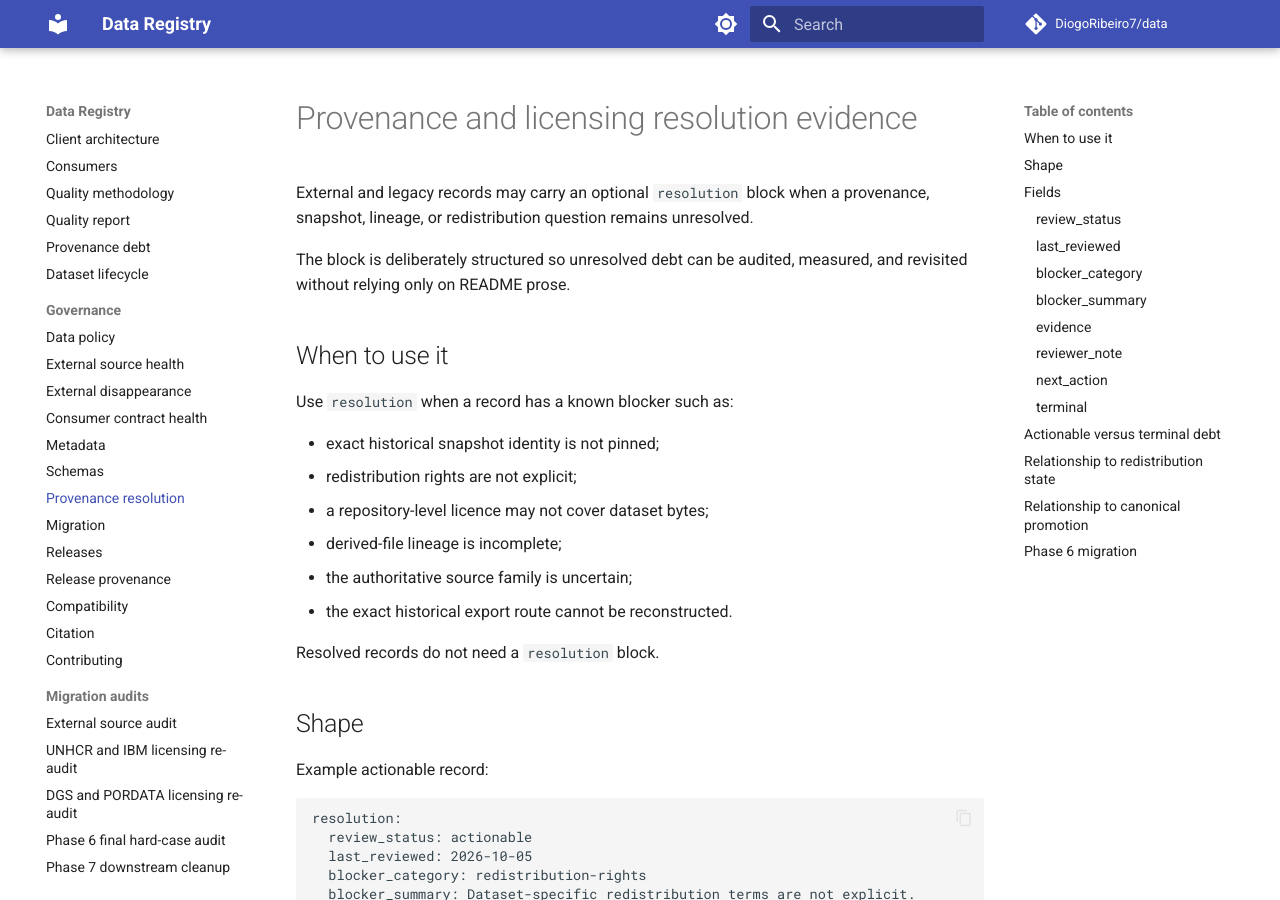
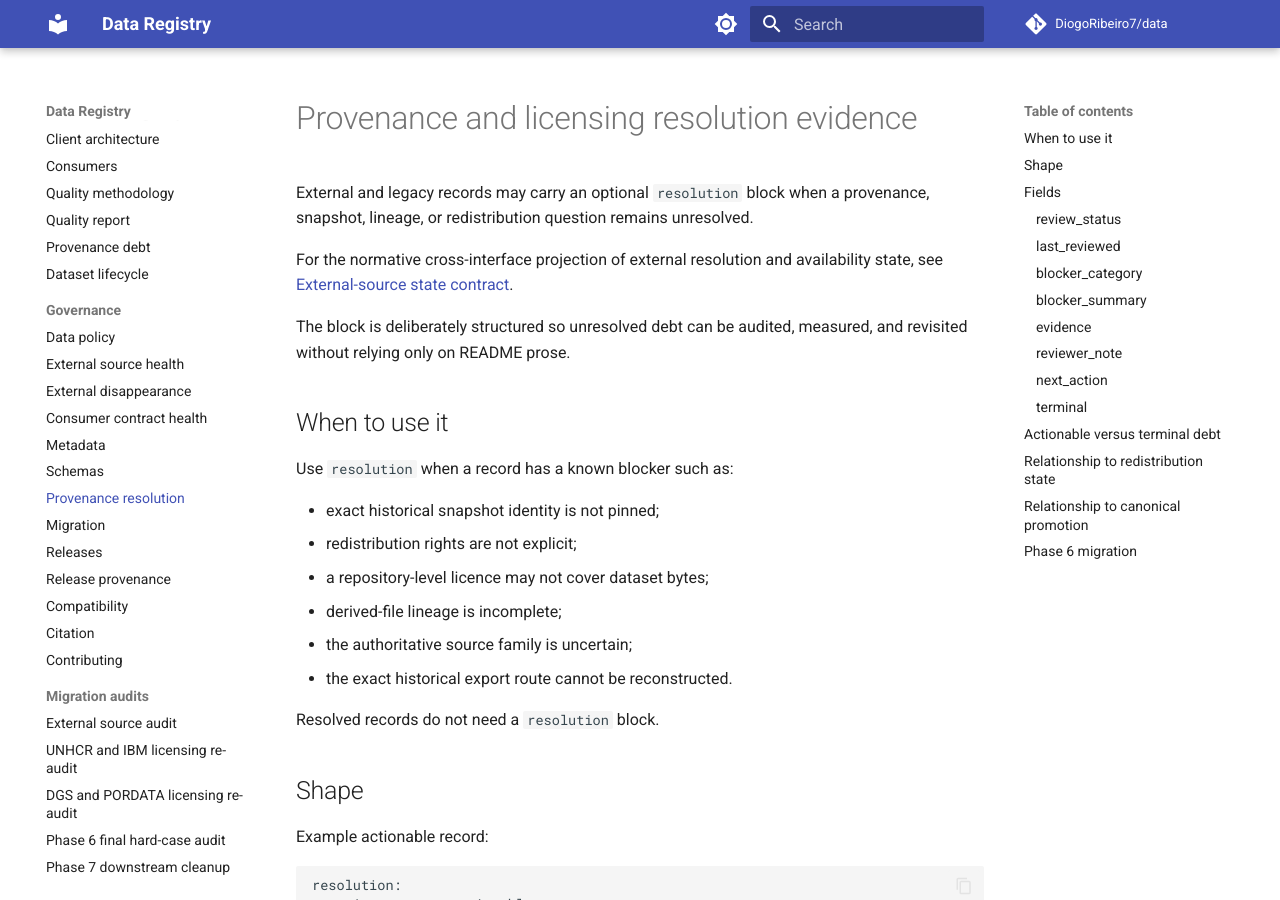
Before and after one commit to DiogoRibeiro7/data, an MkDocs documentation site: the page built from docs/PROVENANCE_RESOLUTION.md, in a window 1280 px wide and 900 px high. Built offline with MkDocs 1.6.1 and Material for MkDocs 9.7.7, drawn with Linux system fonts in a browser that asks for light colours; comment, search, counter and statistics services are not loaded.

Commit message:
docs: link external-state contract from provenance

```diff
--- a/docs/PROVENANCE_RESOLUTION.md
+++ b/docs/PROVENANCE_RESOLUTION.md
@@ -2,6 +2,9 @@
 
 External and legacy records may carry an optional `resolution` block when a
 provenance, snapshot, lineage, or redistribution question remains unresolved.
+
+For the normative cross-interface projection of external resolution and
+availability state, see [External-source state contract](EXTERNAL_STATE.md).
 
 The block is deliberately structured so unresolved debt can be audited,
 measured, and revisited without relying only on README prose.
```
